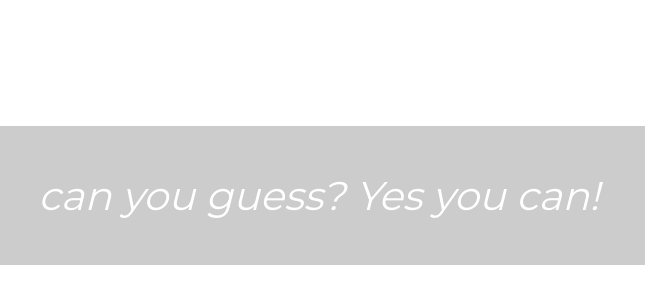
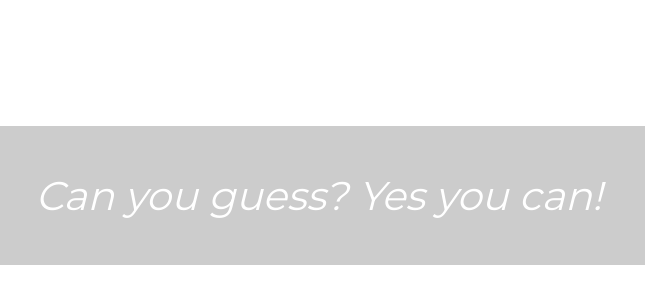
Before and after one commit to liberty-x/lxriddle, a website: page public/index.html in a window 1280 px wide. Shown: the part 960-1262 px from the top of the page, 321-966 px from the left. Drawn offline with nearby package versions, Linux system fonts and the light colour scheme; no server answers.

Commit message:
one page capitalisation added to middle area

```diff
--- a/public/index.html
+++ b/public/index.html
@@ -39,7 +39,7 @@
 
 
 
-    <h3 class="mid-color-break"> can you guess? Yes you can!</h3>
+    <h3 class="mid-color-break"> Can you guess? Yes you can!</h3>
 
 
   <div class = "postYourRiddle">
```
